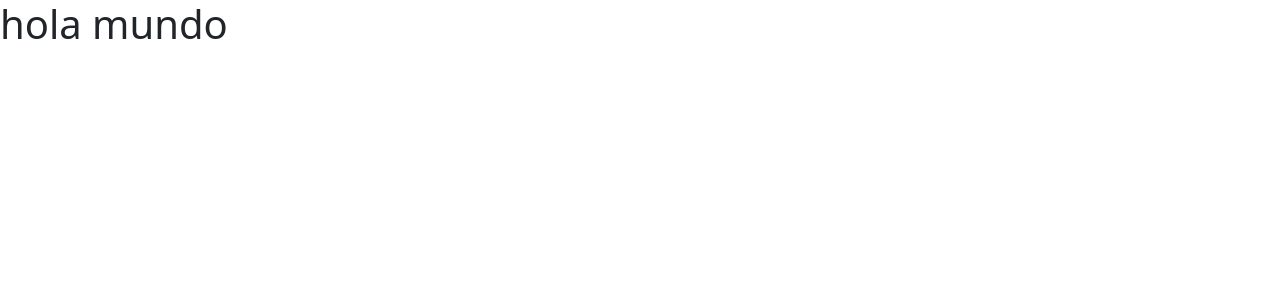
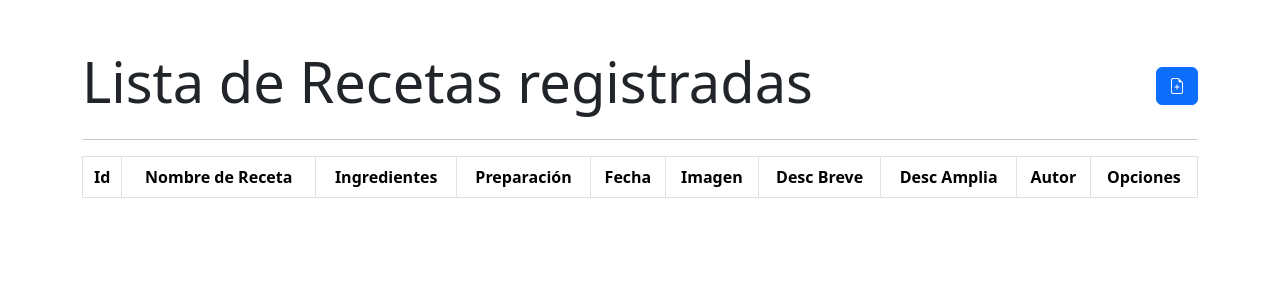
Before and after one commit to brunomry/frontendBlogDeRecetas, a React (Vite) app: page / in a window 1280 px wide. Shown: the top 300 px of the page. Built offline with nearby package versions, Linux system fonts and the light colour scheme.

Commit message:
Se creo la tabla con las columnas de las recetas

```diff
--- a/src/components/pages/Administrador.jsx
+++ b/src/components/pages/Administrador.jsx
@@ -1,11 +1,39 @@
 import { Button, Table } from "react-bootstrap";
-import ItemProducto from "./receta/ItemReceta";
+import ItemReceta from "./receta/ItemReceta";
 
 const Administrador = () => {
   return (
-    <div>
-      <h1>hola mundo</h1>
-    </div>
+       <section className="container mainSection">
+      <div className="d-flex justify-content-between align-items-center mt-5">
+        <h1 className="display-4 ">Lista de Recetas registradas</h1>
+        <Button className="btn btn-primary" >
+          <i className="bi bi-file-earmark-plus"></i>
+        </Button>
+      </div>
+      <hr />
+      <Table responsive striped bordered hover>
+        <thead>
+          <tr className="text-center">
+            <th>Id</th>
+            <th>Nombre de Receta</th>
+            <th>Ingredientes</th>
+            <th>Preparación</th>
+            <th>Fecha</th>
+            <th>Imagen</th>
+            <th>Desc Breve</th>
+            <th>Desc Amplia</th>
+            <th>Autor</th>
+            <th>Opciones</th>
+          </tr>
+        </thead>
+        <tbody>
+          <ItemReceta></ItemReceta>
+          <ItemReceta></ItemReceta>
+          <ItemReceta></ItemReceta>
+          <ItemReceta></ItemReceta>
+        </tbody>
+      </Table>
+    </section>
   );
 };
 
```
